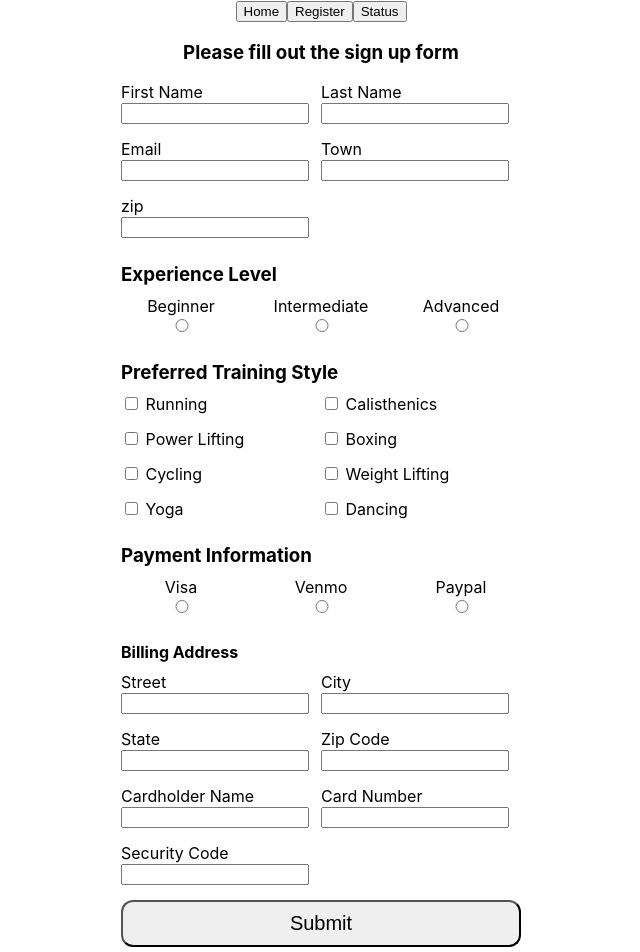
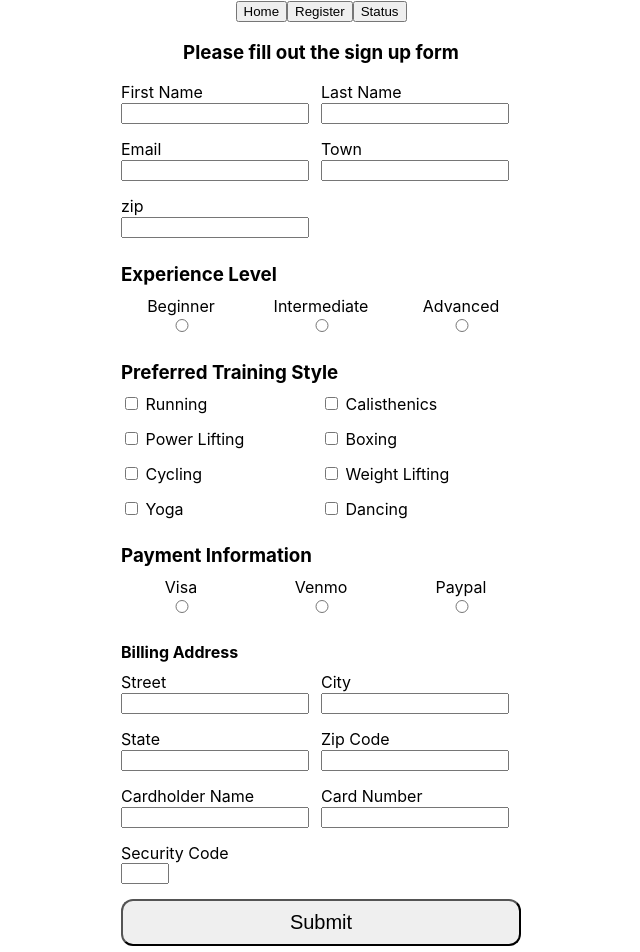
Before and after one commit to buildweek-pt-anywhere-fitness/front-end, a React (Create React App) app in the folder anywhere-fitness/: page /signup in a window 1280 px wide. Shown: the top 952 px of the page, without its empty margins (319-959 px from the left). Built offline with nearby package versions, Linux system fonts and the light colour scheme.

Commit message:
minor css change

```diff
--- a/anywhere-fitness/src/signup.css
+++ b/anywhere-fitness/src/signup.css
@@ -27,7 +27,7 @@
 .signup-form .training-input {
   width: initial;
 }
-.signup-form .security-code {
+.signup-form .security_code {
   display: block;
   width: 40px;
 }
```
